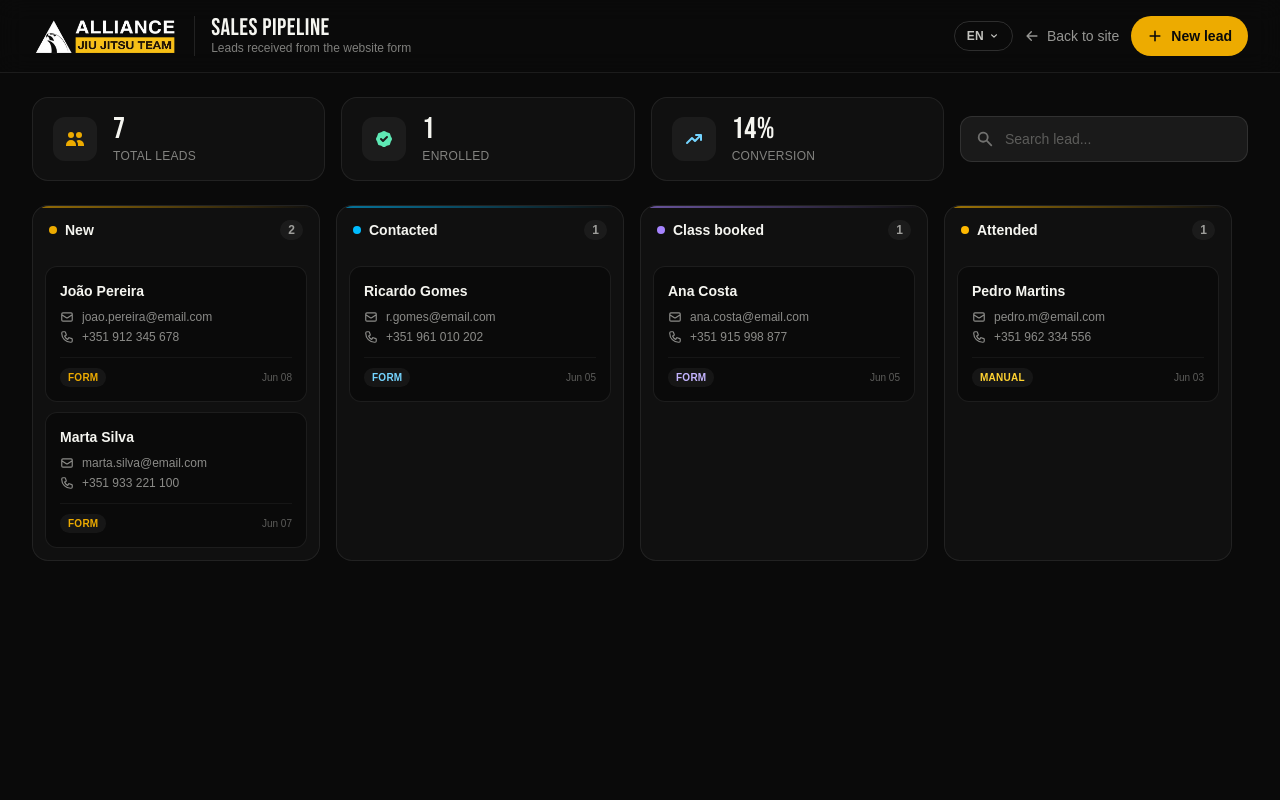
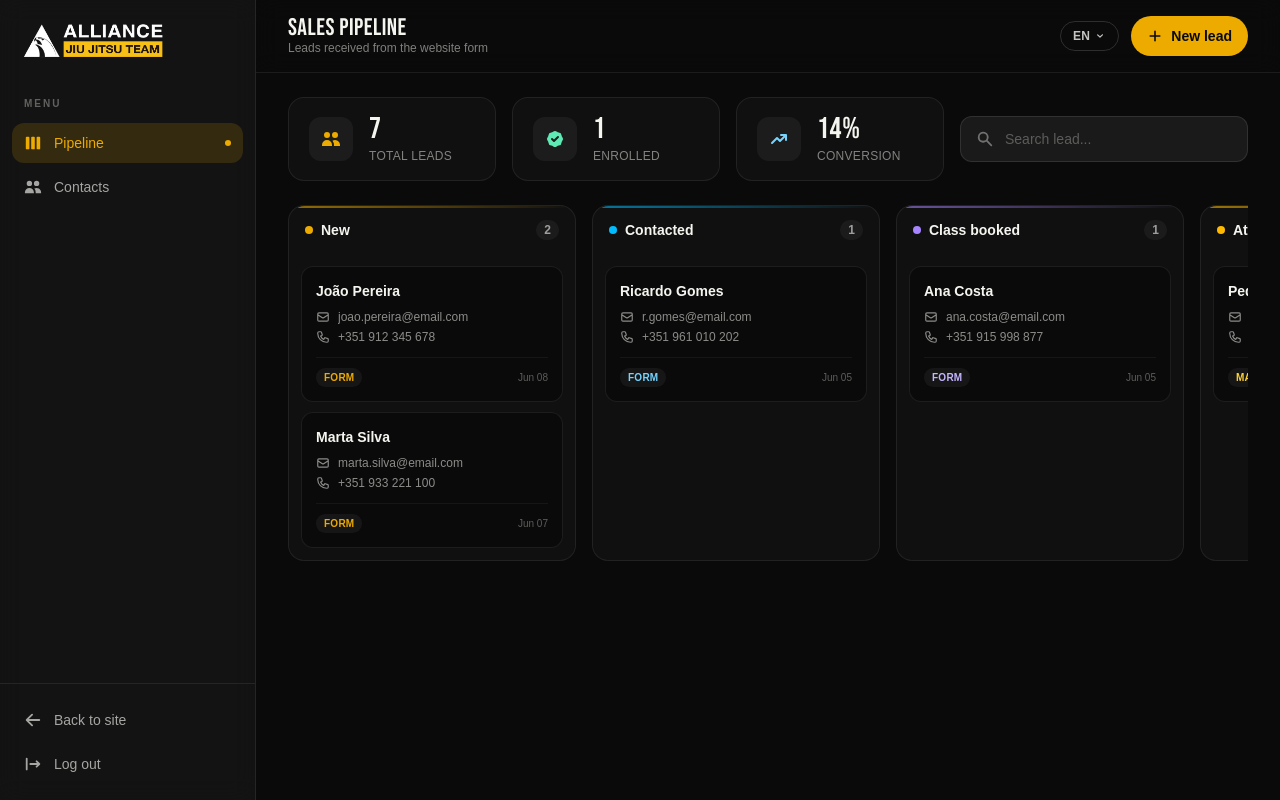
Before and after one commit to mauriliodesign/alliance, a React (Vite) app: page /admin in a window 1280 px wide. Built offline with nearby package versions, Linux system fonts and the light colour scheme; a web font is replaced by a local one.

Commit message:
Add sidebar menu to admin dashboard with Pipeline/Contacts views
- Collapsible sidebar (drawer on mobile) with logo, nav and footer actions
- New Contacts table view alongside the Kanban pipeline
- Topbar with hamburger toggle on mobile

```diff
--- /dev/null
+++ b/src/components/admin/Sidebar.jsx
@@ -0,0 +1,95 @@
+import { Link } from "react-router-dom";
+import { HiViewBoards, HiUsers, HiArrowLeft, HiLogout, HiX } from "react-icons/hi";
+import { useLang } from "../../i18n/LanguageContext";
+
+const NAV = [
+  { id: "pipeline", icon: HiViewBoards, label: "admin.navPipeline" },
+  { id: "contacts", icon: HiUsers, label: "admin.navContacts" },
+];
+
+export default function Sidebar({ view, setView, open, onClose }) {
+  const { t } = useLang();
+
+  return (
+    <>
+      {/* Mobile overlay */}
+      <div
+        onClick={onClose}
+        className={`fixed inset-0 z-40 bg-black/70 backdrop-blur-sm transition-opacity lg:hidden ${
+          open ? "opacity-100" : "pointer-events-none opacity-0"
+        }`}
+      />
+
+      <aside
+        className={`fixed inset-y-0 left-0 z-50 flex w-64 flex-col border-r border-white/8 bg-alliance-gray/60 backdrop-blur-md transition-transform lg:translate-x-0 ${
+          open ? "translate-x-0" : "-translate-x-full"
+        }`}
+      >
+        {/* Brand */}
+        <div className="flex items-center justify-between px-5 py-5">
+          <Link to="/" className="flex items-center">
+            <img
+              src="/brand/logo-alliance-team.png"
+              alt="Alliance Jiu Jitsu Lisboa"
+              className="h-10 w-auto"
+            />
+          </Link>
+          <button
+            onClick={onClose}
+            aria-label={t("modal.close")}
+            className="text-xl text-alliance-light/60 transition-colors hover:text-alliance-light lg:hidden"
+          >
+            <HiX />
+          </button>
+        </div>
+
+        {/* Nav */}
+        <nav className="flex flex-1 flex-col gap-1 px-3 py-4">
+          <p className="px-3 pb-2 text-[10px] font-semibold uppercase tracking-[0.2em] text-alliance-light/35">
+            {t("admin.menu")}
+          </p>
+          {NAV.map((item) => {
+            const Icon = item.icon;
+            const active = view === item.id;
+            return (
+              <button
+                key={item.id}
+                onClick={() => {
+                  setView(item.id);
+                  onClose();
+                }}
+                className={`flex items-center gap-3 rounded-xl px-3 py-2.5 text-sm font-medium transition-colors ${
+                  active
+                    ? "bg-alliance-yellow/15 text-alliance-yellow"
+                    : "text-alliance-light/65 hover:bg-white/5 hover:text-alliance-light"
+                }`}
+              >
+                <Icon className="text-lg" />
+                {t(item.label)}
+                {active && <span className="ml-auto h-1.5 w-1.5 rounded-full bg-alliance-yellow" />}
+              </button>
+            );
+          })}
+        </nav>
+
+        {/* Footer */}
+        <div className="flex flex-col gap-1 border-t border-white/8 px-3 py-4">
+          <Link
+            to="/"
+            className="flex items-center gap-3 rounded-xl px-3 py-2.5 text-sm font-medium text-alliance-light/65 transition-colors hover:bg-white/5 hover:text-alliance-light"
+          >
+            <HiArrowLeft className="text-lg" />
+            {t("login.backToSite")}
+          </Link>
+          <Link
+            to="/login"
+            className="flex items-center gap-3 rounded-xl px-3 py-2.5 text-sm font-medium text-alliance-light/65 transition-colors hover:bg-white/5 hover:text-rose-400"
+          >
+            <HiLogout className="text-lg" />
+            {t("admin.logout")}
+          </Link>
+        </div>
+      </aside>
+    </>
+  );
+}
--- a/src/i18n/translations.js
+++ b/src/i18n/translations.js
@@ -212,6 +212,15 @@ export const translations = {
     "admin.stage.attended": "Compareceu",
     "admin.stage.won": "Inscrito",
     "admin.stage.lost": "Perdido",
+    "admin.navPipeline": "Pipeline",
+    "admin.navContacts": "Contactos",
+    "admin.navOverview": "Visão geral",
+    "admin.logout": "Sair",
+    "admin.menu": "Menu",
+    "admin.colName": "Nome",
+    "admin.colStage": "Fase",
+    "admin.colDate": "Data",
+    "admin.colActions": "Ações",
   },
   en: {
     "navbar.programs": "Programs",
@@ -426,6 +435,15 @@ export const translations = {
     "admin.stage.attended": "Attended",
     "admin.stage.won": "Enrolled",
     "admin.stage.lost": "Lost",
+    "admin.navPipeline": "Pipeline",
+    "admin.navContacts": "Contacts",
+    "admin.navOverview": "Overview",
+    "admin.logout": "Log out",
+    "admin.menu": "Menu",
+    "admin.colName": "Name",
+    "admin.colStage": "Stage",
+    "admin.colDate": "Date",
+    "admin.colActions": "Actions",
   },
   es: {
     "navbar.programs": "Programas",
@@ -640,6 +658,15 @@ export const translations = {
     "admin.stage.attended": "Asistió",
     "admin.stage.won": "Inscrito",
     "admin.stage.lost": "Perdido",
+    "admin.navPipeline": "Pipeline",
+    "admin.navContacts": "Contactos",
+    "admin.navOverview": "Resumen",
+    "admin.logout": "Salir",
+    "admin.menu": "Menú",
+    "admin.colName": "Nombre",
+    "admin.colStage": "Etapa",
+    "admin.colDate": "Fecha",
+    "admin.colActions": "Acciones",
   },
 };
 
--- a/src/pages/Admin.jsx
+++ b/src/pages/Admin.jsx
@@ -1,7 +1,5 @@
 import { useMemo, useState } from "react";
-import { Link } from "react-router-dom";
 import {
-  HiArrowLeft,
   HiPlus,
   HiSearch,
   HiTrash,
@@ -11,9 +9,11 @@ import {
   HiUsers,
   HiBadgeCheck,
   HiTrendingUp,
+  HiMenu,
 } from "react-icons/hi";
 import { useLang } from "../i18n/LanguageContext";
 import LanguageSwitcher from "../components/LanguageSwitcher";
+import Sidebar from "../components/admin/Sidebar";
 import { useLeads } from "../hooks/useLeads";
 import { STAGES, addLead, moveLead, deleteLead } from "../lib/leadsStore";
 
@@ -29,10 +29,10 @@ const STAGE_ACCENT = {
 export default function Admin() {
   const { t, lang } = useLang();
   const leads = useLeads();
+  const [view, setView] = useState("pipeline");
   const [query, setQuery] = useState("");
   const [adding, setAdding] = useState(false);
-  const [dragId, setDragId] = useState(null);
-  const [overStage, setOverStage] = useState(null);
+  const [sidebarOpen, setSidebarOpen] = useState(false);
 
   const filtered = useMemo(() => {
     const q = query.trim().toLowerCase();
@@ -45,34 +45,29 @@ export default function Admin() {
     );
   }, [leads, query]);
 
-  const byStage = (stage) => filtered.filter((l) => l.stage === stage);
-
   const total = leads.length;
   const won = leads.filter((l) => l.stage === "won").length;
   const conversion = total ? Math.round((won / total) * 100) : 0;
 
-  const onDrop = (stage) => {
-    if (dragId) moveLead(dragId, stage);
-    setDragId(null);
-    setOverStage(null);
-  };
-
   return (
     <div className="min-h-screen bg-alliance-black">
-      {/* Header */}
+      <Sidebar view={view} setView={setView} open={sidebarOpen} onClose={() => setSidebarOpen(false)} />
+
+      <div className="lg:pl-64">
+        {/* Topbar */}
         <header className="sticky top-0 z-30 border-b border-white/8 bg-alliance-black/90 backdrop-blur-md">
-        <div className="mx-auto flex max-w-[1600px] flex-wrap items-center justify-between gap-4 px-5 py-4 sm:px-8">
-          <div className="flex items-center gap-4">
-            <Link to="/" className="flex items-center">
-              <img
-                src="/brand/logo-alliance-team.png"
-                alt="Alliance Jiu Jitsu Lisboa"
-                className="h-10 w-auto"
-              />
-            </Link>
-            <div className="hidden border-l border-white/10 pl-4 sm:block">
+          <div className="flex flex-wrap items-center justify-between gap-4 px-5 py-4 sm:px-8">
+            <div className="flex items-center gap-3">
+              <button
+                onClick={() => setSidebarOpen(true)}
+                aria-label={t("admin.menu")}
+                className="text-2xl text-alliance-light lg:hidden"
+              >
+                <HiMenu />
+              </button>
+              <div>
                 <h1 className="font-display text-2xl leading-none tracking-wide text-alliance-light">
-                {t("admin.title")}
+                  {view === "pipeline" ? t("admin.title") : t("admin.navContacts")}
                 </h1>
                 <p className="text-xs text-alliance-light/50">{t("admin.subtitle")}</p>
               </div>
@@ -80,25 +75,18 @@ export default function Admin() {
 
             <div className="flex items-center gap-3">
               <LanguageSwitcher />
-            <Link
-              to="/"
-              className="hidden items-center gap-2 text-sm font-medium text-alliance-light/60 transition-colors hover:text-alliance-yellow sm:flex"
-            >
-              <HiArrowLeft />
-              {t("login.backToSite")}
-            </Link>
               <button
                 onClick={() => setAdding(true)}
                 className="inline-flex items-center gap-2 rounded-full bg-alliance-yellow px-4 py-2.5 text-sm font-semibold text-alliance-black transition-colors hover:bg-alliance-yellow-light"
               >
                 <HiPlus className="text-base" />
-              {t("admin.newLead")}
+                <span className="hidden sm:inline">{t("admin.newLead")}</span>
               </button>
             </div>
           </div>
         </header>
 
-      <main className="mx-auto max-w-[1600px] px-5 py-6 sm:px-8">
+        <main className="px-5 py-6 sm:px-8">
           {/* Stats + search */}
           <div className="mb-6 grid gap-4 lg:grid-cols-[1fr_1fr_1fr_auto]">
             <Stat icon={HiUsers} label={t("admin.total")} value={total} accent="text-alliance-yellow" />
@@ -115,10 +103,35 @@ export default function Admin() {
             </div>
           </div>
 
-        {/* Kanban */}
+          {view === "pipeline" ? (
+            <KanbanBoard leads={filtered} t={t} lang={lang} />
+          ) : (
+            <ContactsTable leads={filtered} t={t} lang={lang} />
+          )}
+        </main>
+      </div>
+
+      {adding && <AddLeadModal t={t} onClose={() => setAdding(false)} />}
+    </div>
+  );
+}
+
+/* ---------------- Kanban ---------------- */
+
+function KanbanBoard({ leads, t, lang }) {
+  const [dragId, setDragId] = useState(null);
+  const [overStage, setOverStage] = useState(null);
+
+  const onDrop = (stage) => {
+    if (dragId) moveLead(dragId, stage);
+    setDragId(null);
+    setOverStage(null);
+  };
+
+  return (
     <div className="flex gap-4 overflow-x-auto pb-4">
       {STAGES.map((stage) => {
-            const items = byStage(stage);
+        const items = leads.filter((l) => l.stage === stage);
         const accent = STAGE_ACCENT[stage];
         const isOver = overStage === stage;
         return (
@@ -151,9 +164,7 @@ export default function Admin() {
 
             <div className="flex min-h-24 flex-1 flex-col gap-2.5 p-3">
               {items.length === 0 ? (
-                    <p className="py-8 text-center text-xs text-alliance-light/25">
-                      {t("admin.empty")}
-                    </p>
+                <p className="py-8 text-center text-xs text-alliance-light/25">{t("admin.empty")}</p>
               ) : (
                 items.map((lead) => (
                   <LeadCard
@@ -179,32 +190,11 @@ export default function Admin() {
         );
       })}
     </div>
-      </main>
-
-      {adding && <AddLeadModal t={t} onClose={() => setAdding(false)} />}
-    </div>
-  );
-}
-
-function Stat({ icon: Icon, label, value, accent }) {
-  return (
-    <div className="flex items-center gap-4 rounded-2xl border border-white/8 bg-alliance-gray/40 px-5 py-4">
-      <span className={`flex h-11 w-11 items-center justify-center rounded-xl bg-white/5 text-xl ${accent}`}>
-        <Icon />
-      </span>
-      <div>
-        <div className="font-display text-3xl leading-none text-alliance-light">{value}</div>
-        <div className="mt-1 text-xs uppercase tracking-wide text-alliance-light/50">{label}</div>
-      </div>
-    </div>
   );
 }
 
 function LeadCard({ lead, accent, lang, t, dragging, onDragStart, onDragEnd, onDelete }) {
-  const date = new Date(lead.createdAt).toLocaleDateString(lang, {
-    day: "2-digit",
-    month: "short",
-  });
+  const date = new Date(lead.createdAt).toLocaleDateString(lang, { day: "2-digit", month: "short" });
   return (
     <article
       draggable
@@ -252,6 +242,95 @@ function LeadCard({ lead, accent, lang, t, dragging, onDragStart, onDragEnd, onD
   );
 }
 
+/* ---------------- Contacts table ---------------- */
+
+function ContactsTable({ leads, t, lang }) {
+  if (leads.length === 0) {
+    return (
+      <div className="rounded-2xl border border-white/8 bg-alliance-gray/40 py-20 text-center text-sm text-alliance-light/40">
+        {t("admin.empty")}
+      </div>
+    );
+  }
+  return (
+    <div className="overflow-x-auto rounded-2xl border border-white/8 bg-alliance-gray/40">
+      <table className="w-full min-w-[720px] text-left text-sm">
+        <thead>
+          <tr className="border-b border-white/8 text-xs uppercase tracking-wide text-alliance-light/45">
+            <th className="px-5 py-3.5 font-semibold">{t("admin.colName")}</th>
+            <th className="px-5 py-3.5 font-semibold">{t("modal.emailLabel")}</th>
+            <th className="px-5 py-3.5 font-semibold">{t("modal.phoneLabel")}</th>
+            <th className="px-5 py-3.5 font-semibold">{t("admin.colStage")}</th>
+            <th className="px-5 py-3.5 font-semibold">{t("admin.sourceLabel")}</th>
+            <th className="px-5 py-3.5 font-semibold">{t("admin.colDate")}</th>
+            <th className="px-5 py-3.5 font-semibold text-right">{t("admin.colActions")}</th>
+          </tr>
+        </thead>
+        <tbody>
+          {leads.map((lead) => {
+            const accent = STAGE_ACCENT[lead.stage];
+            const date = new Date(lead.createdAt).toLocaleDateString(lang, {
+              day: "2-digit",
+              month: "short",
+              year: "numeric",
+            });
+            return (
+              <tr key={lead.id} className="border-b border-white/5 transition-colors hover:bg-white/[0.03]">
+                <td className="px-5 py-3.5 font-semibold text-alliance-light">{lead.name}</td>
+                <td className="px-5 py-3.5">
+                  <a href={`mailto:${lead.email}`} className="text-alliance-light/65 hover:text-alliance-yellow">
+                    {lead.email}
+                  </a>
+                </td>
+                <td className="px-5 py-3.5 text-alliance-light/65">{lead.phone || "—"}</td>
+                <td className="px-5 py-3.5">
+                  <span className="inline-flex items-center gap-2 rounded-full bg-white/5 px-3 py-1 text-xs font-medium text-alliance-light/80">
+                    <span className={`h-1.5 w-1.5 rounded-full ${accent.dot}`} />
+                    {t(`admin.stage.${lead.stage}`)}
+                  </span>
+                </td>
+                <td className="px-5 py-3.5">
+                  <span className="text-xs uppercase tracking-wide text-alliance-light/50">
+                    {lead.source === "manual" ? t("admin.sourceManual") : t("admin.sourceForm")}
+                  </span>
+                </td>
+                <td className="px-5 py-3.5 text-alliance-light/55">{date}</td>
+                <td className="px-5 py-3.5 text-right">
+                  <button
+                    onClick={() => {
+                      if (window.confirm(t("admin.deleteConfirm"))) deleteLead(lead.id);
+                    }}
+                    aria-label="Delete"
+                    className="text-alliance-light/40 transition-colors hover:text-rose-400"
+                  >
+                    <HiTrash />
+                  </button>
+                </td>
+              </tr>
+            );
+          })}
+        </tbody>
+      </table>
+    </div>
+  );
+}
+
+/* ---------------- Stat + Add modal ---------------- */
+
+function Stat({ icon: Icon, label, value, accent }) {
+  return (
+    <div className="flex items-center gap-4 rounded-2xl border border-white/8 bg-alliance-gray/40 px-5 py-4">
+      <span className={`flex h-11 w-11 items-center justify-center rounded-xl bg-white/5 text-xl ${accent}`}>
+        <Icon />
+      </span>
+      <div>
+        <div className="font-display text-3xl leading-none text-alliance-light">{value}</div>
+        <div className="mt-1 text-xs uppercase tracking-wide text-alliance-light/50">{label}</div>
+      </div>
+    </div>
+  );
+}
+
 function AddLeadModal({ t, onClose }) {
   const [form, setForm] = useState({ name: "", email: "", phone: "" });
   const change = (k) => (e) => setForm((f) => ({ ...f, [k]: e.target.value }));
@@ -264,7 +343,7 @@ function AddLeadModal({ t, onClose }) {
   };
 
   return (
-    <div className="fixed inset-0 z-50 flex items-center justify-center p-4">
+    <div className="fixed inset-0 z-[60] flex items-center justify-center p-4">
       <div className="absolute inset-0 bg-black/80 backdrop-blur-sm" onClick={onClose} />
       <div className="relative w-full max-w-md rounded-3xl border border-white/10 bg-alliance-gray p-8 shadow-2xl">
         <button
```
Lines whose indentation alone changed are shown as unchanged.
